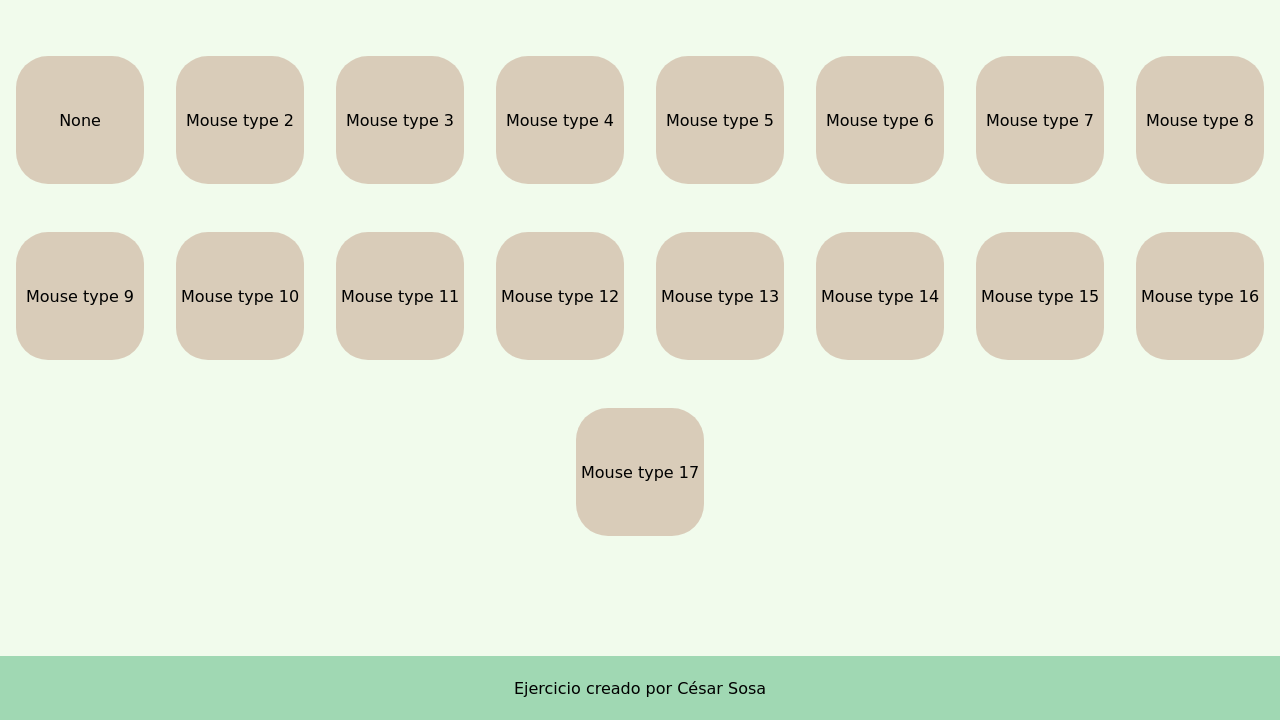
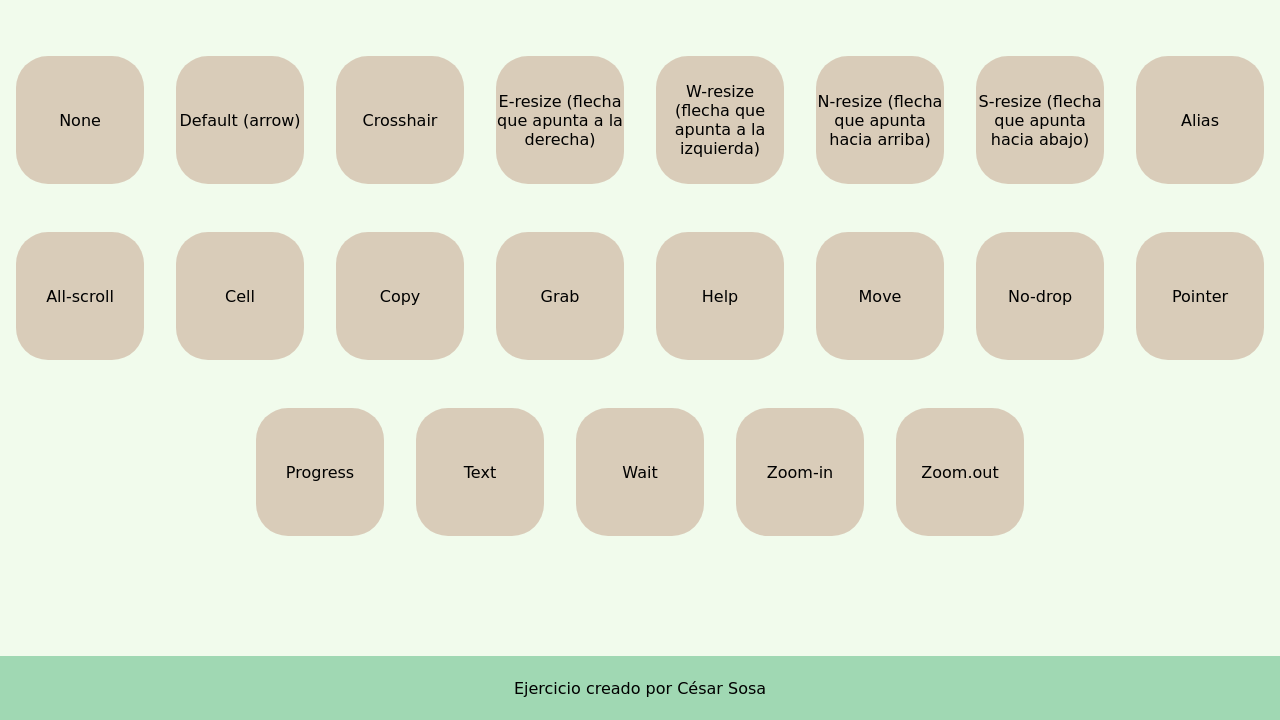
Before and after one commit to tortudev/tipos-de-cursores, a plain HTML site: page index.html in a window 1280 px wide. Shown: the part 80-800 px from the top of the page. Drawn offline with Linux system fonts and the light colour scheme; a web font is replaced by a local one.

Commit message:
AddmoreTypeofMouseMain

```diff
--- a/index.html
+++ b/index.html
@@ -41,22 +41,26 @@
 
 <main>
     <article class="mouseOne">None</article>
-    <article class="mouseTwo">Mouse type 2</article>
-    <article class="mouseThree">Mouse type 3</article>
-    <article class="mouseFour" >Mouse type 4</article>
-    <article class="mouseFive">Mouse type 5</article>
-    <article class="mouseSix">Mouse type 6</article>
-    <article class="mouseSeven">Mouse type 7</article>
-    <article class="mouseEight">Mouse type 8</article>
-    <article class="mouseNine">Mouse type 9</article>
-    <article class="mouseTen">Mouse type 10</article>
-    <article class="mouseEleven">Mouse type 11</article>
-    <article class="mouseTwelve">Mouse type 12</article>
-    <article class="mouseThirteen">Mouse type 13</article>
-    <article class="mouseFourteen">Mouse type 14</article>
-    <article class="mouseFifteen">Mouse type 15</article>
-    <article class="mouseSixteen">Mouse type 16</article>
-    <article class="mouseSeventeen">Mouse type 17</article>
+    <article class="mouseTwo">Default (arrow)</article>
+    <article class="mouseThree">Crosshair</article>
+    <article class="mouseFour" >E-resize (flecha que apunta a la derecha)</article>
+    <article class="mouseFive">W-resize (flecha que apunta a la izquierda)</article>
+    <article class="mouseSix">N-resize (flecha que apunta hacia arriba)</article>
+    <article class="mouseSeven">S-resize (flecha que apunta hacia abajo)</article>
+    <article class="mouseEight">Alias</article>
+    <article class="mouseNine">All-scroll</article>
+    <article class="mouseTen">Cell</article>
+    <article class="mouseEleven">Copy</article>
+    <article class="mouseTwelve">Grab</article>
+    <article class="mouseThirteen">Help</article>
+    <article class="mouseFourteen">Move</article>
+    <article class="mouseFifteen">No-drop</article>
+    <article class="mouseSixteen">Pointer</article>
+    <article class="mouseSeventeen">Progress</article>
+    <article class="mouseEighteen">Text</article>
+    <article class="mouseNineteen">Wait</article>
+    <article class="mouseTwenty">Zoom-in</article>
+    <article class="mouseTwenty-one">Zoom.out</article>
 </main>
 
 <footer>
```
